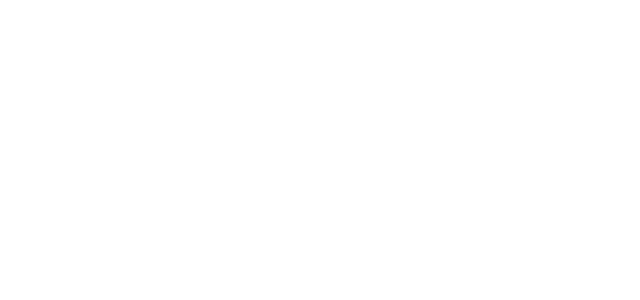
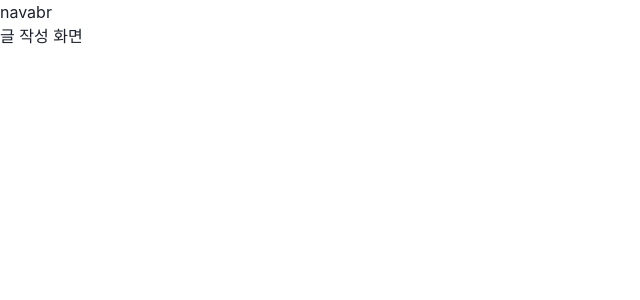
Before and after one commit to gamepota/prj4-20240718-react, a React (Vite) app in the folder prj4-20240718-react/: page /page/write in a window 1280 px wide. Shown: the top 300 px of the page, without its empty margins (0-640 px from the left). Built offline with nearby package versions, Linux system fonts and the light colour scheme.

Commit message:
/ , /wrtie 경로 home,boardwrite 컴포넌트 작성

```diff
--- a/prj4-20240718-react/src/App.jsx
+++ b/prj4-20240718-react/src/App.jsx
@@ -1,7 +1,23 @@
 import React from "react";
+import { ChakraProvider } from "@chakra-ui/react";
+import { createBrowserRouter, RouterProvider } from "react-router-dom";
+import { Home } from "./page/Home.jsx";
+import { BoardWrite } from "./page/board/BoardWrite.jsx";
 
-function App() {
-  return <div></div>;
+const router = createBrowserRouter([
+  {
+    path: "/page",
+    element: <Home />,
+    children: [{ path: "write", element: <BoardWrite /> }],
+  },
+]);
+
+function App(props) {
+  return (
+    <ChakraProvider>
+      <RouterProvider router={router} />
+    </ChakraProvider>
+  );
 }
 
 export default App;
--- /dev/null
+++ b/prj4-20240718-react/src/page/Home.jsx
@@ -0,0 +1,14 @@
+import { Box } from "@chakra-ui/react";
+import { Outlet } from "react-router-dom";
+import React from "react";
+
+export function Home() {
+  return (
+    <Box>
+      <Box>navabr</Box>
+      <Box>
+        <Outlet />
+      </Box>
+    </Box>
+  );
+}
--- /dev/null
+++ b/prj4-20240718-react/src/page/board/BoardWrite.jsx
@@ -0,0 +1,6 @@
+import { Box } from "@chakra-ui/react";
+import React from "react";
+
+export function BoardWrite() {
+  return <Box> 글 작성 화면</Box>;
+}
```
